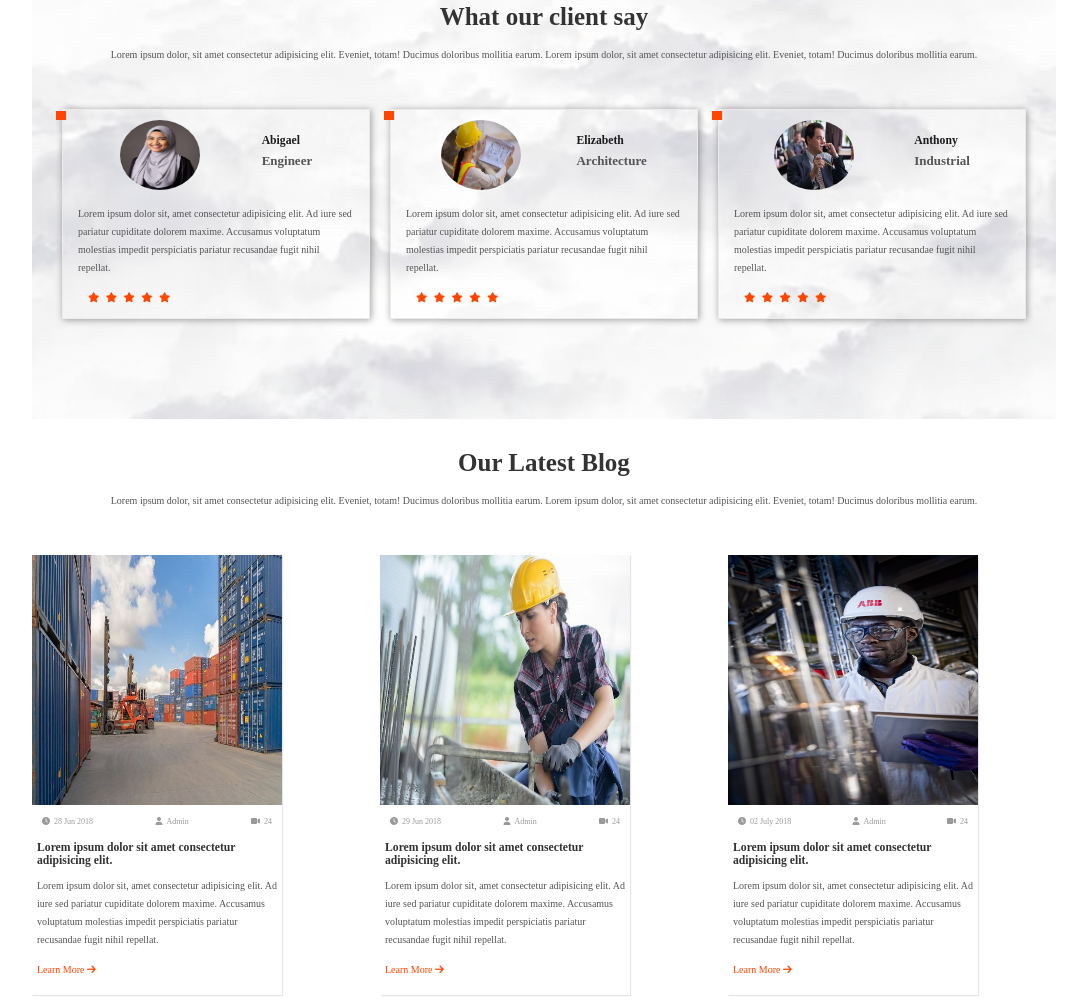
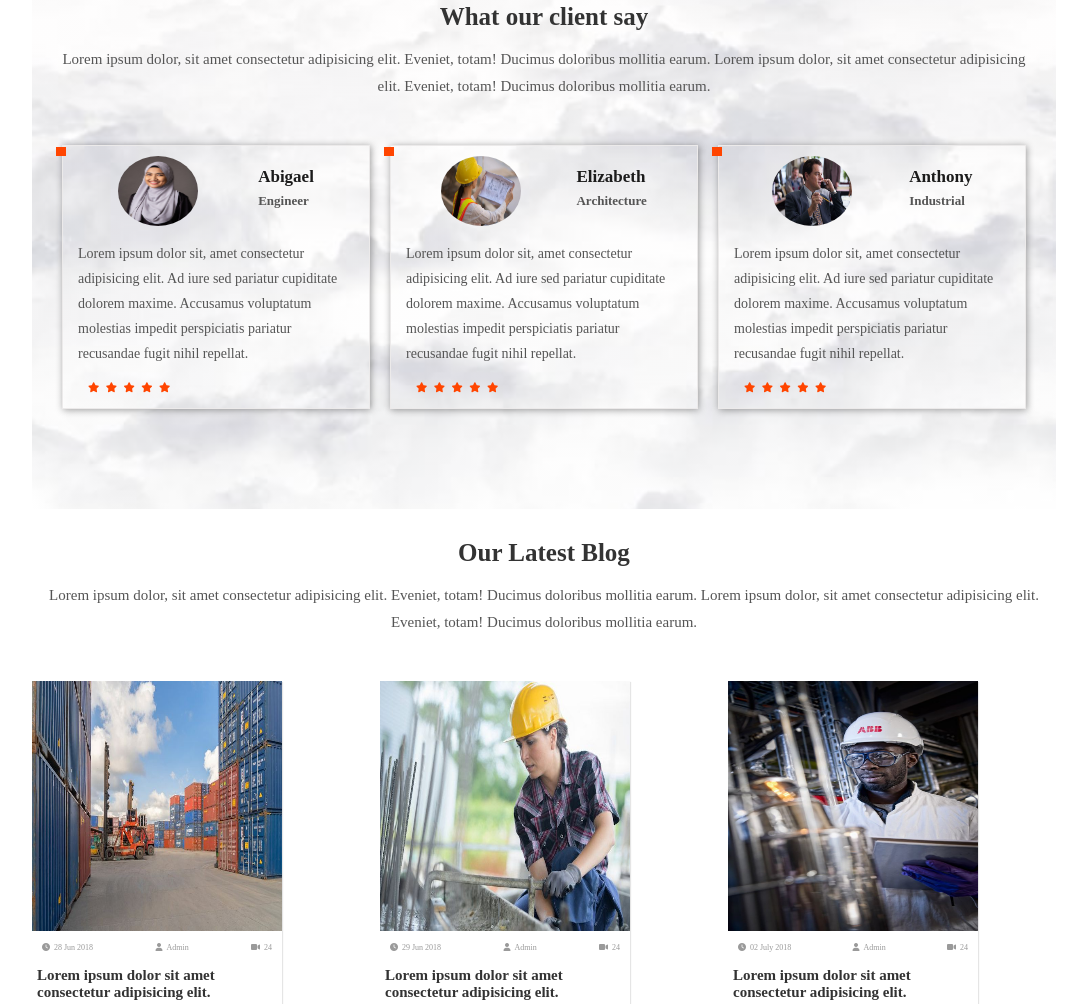
Before and after one commit to TerranceBryan/Knls_Final-Project, a plain HTML site: page index.html in a window 1280 px wide. Shown: the part 4328-5332 px from the top of the page, without its empty margins (96-1183 px from the left). Drawn offline with Linux system fonts and the light colour scheme.

Commit message:
Update style.css

```diff
--- a/styling/style.css
+++ b/styling/style.css
@@ -476,7 +476,7 @@ form{
    margin-bottom: 1.5rem;
 }
 .testimonial-text{
-   font-size: 1rem;
+   font-size: 1.5rem;
    color: #555;
    margin-bottom: 4.5rem;
    line-height: 1.8;
@@ -514,6 +514,7 @@ form{
 }
 .card-header-txt h3{
    color: #1b1b1b;
+    font-size: 1.7rem;
 }
 .card-header-txt h4{
    color: #555;
@@ -522,6 +523,7 @@ form{
    margin: 1.5rem 0;
    color: #555;
    line-height: 1.8;
+    font-size: 1.4rem;
 }
 
 .rating{
@@ -566,11 +568,13 @@ form{
 .blog-card-txt h3{
    color: #333;
    margin-bottom: 1rem;
+   font-size: 1.5rem;
 }
 .blog-card-txt p{
    color: #555;
    margin-bottom: 1rem;
    line-height: 1.8;
+    font-size: 1.3rem;
 }
 .blog-btn{
    margin: .5rem;
@@ -599,6 +603,7 @@ form{
    grid-template-columns: repeat(auto-fit,minmax(10rem,1fr));
    gap: 3rem;
    padding-top: 2rem;
+     font-size: 1.4rem;
  }
  .footer-container .footer-box{
    width: 100%;
```
